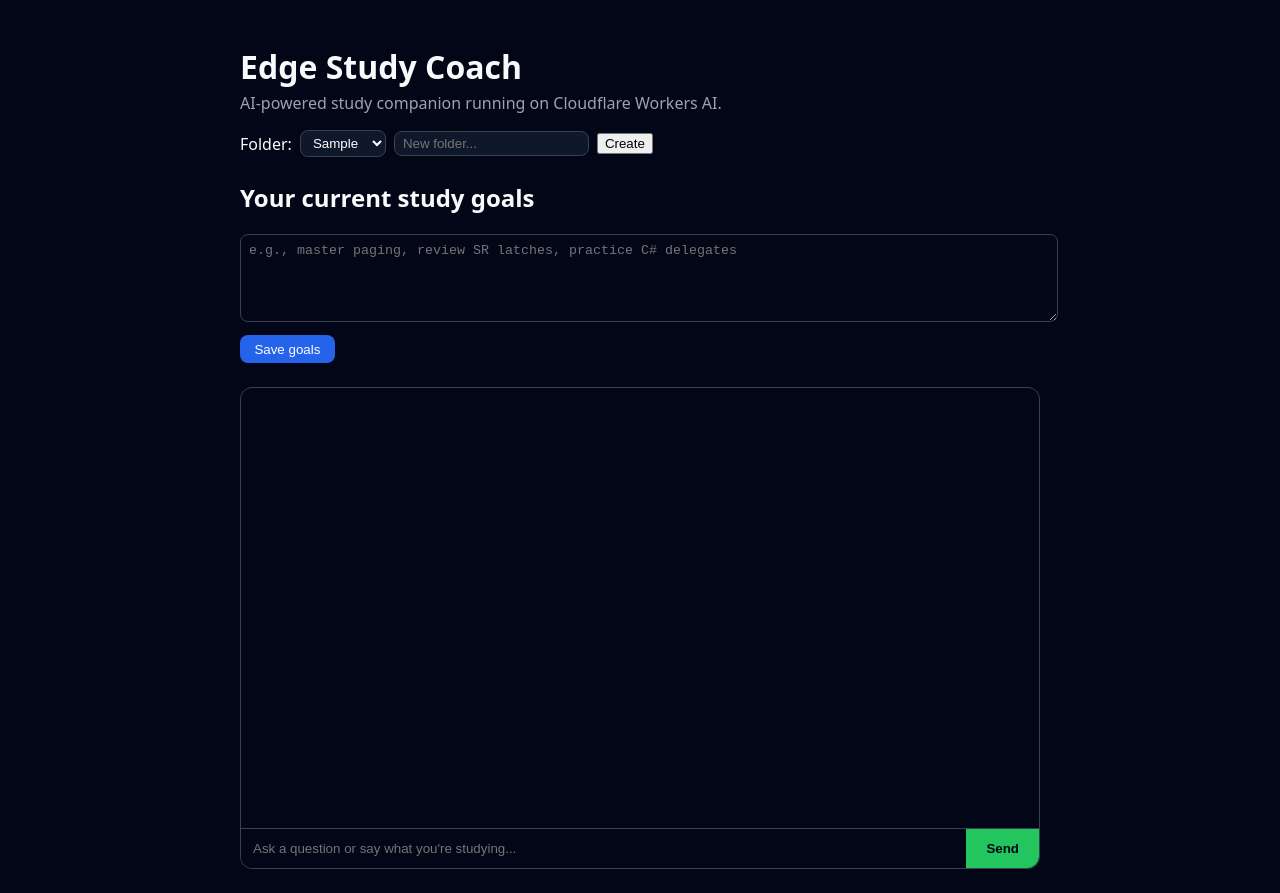
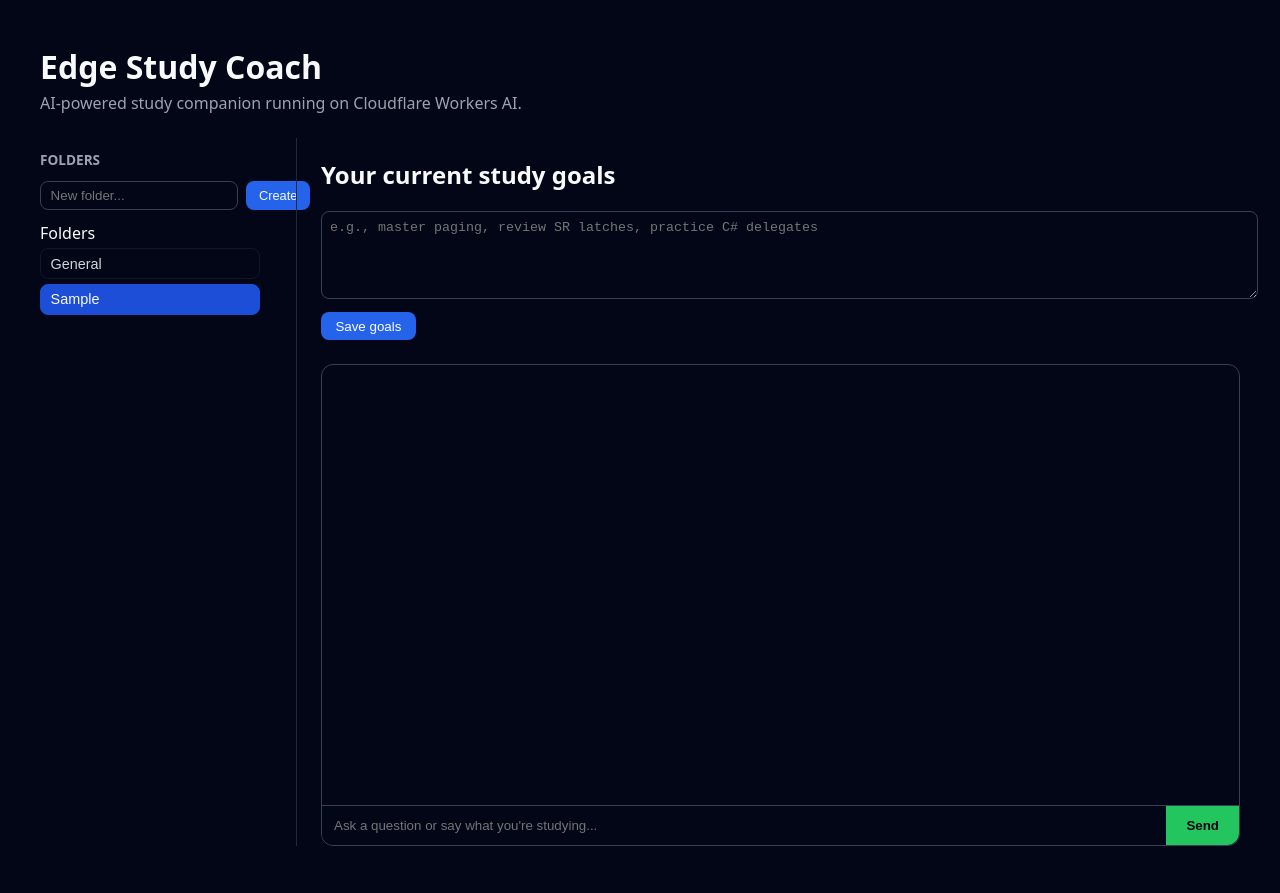
Before and after one commit to nikngeno/cf_ai_edge_study_coach, a website: page public/index.html in a window 1280 px wide. Both pictures are taken after typing "Sample" into the empty fields and a click on the button "Create". After the commit the page ends 870 px from the top, so only its background shows below. Drawn offline with Linux system fonts and the light colour scheme; no server answers.

Commit message:
moved the folder section to the left of the screen

```diff
--- a/public/app.js
+++ b/public/app.js
@@ -1,4 +1,3 @@
-// public/app.js
 (function () {
   const messagesEl = document.getElementById("messages");
   const form = document.getElementById("chatForm");
@@ -6,8 +5,8 @@
   const goalsInput = document.getElementById("goalsInput");
   const saveGoalsBtn = document.getElementById("saveGoalsBtn");
 
-  // Folder-related elements (make sure these exist in index.html)
-  const folderSelect = document.getElementById("folderSelect");
+  // New: folder list container on the left (not a dropdown)
+  const folderListEl = document.getElementById("folderList");
   const newFolderInput = document.getElementById("newFolderInput");
   const createFolderBtn = document.getElementById("createFolderBtn");
 
@@ -16,6 +15,10 @@
 
   let activeFolderId = "general";
   let folders = [{ id: "general", name: "General", goals: [] }];
+
+  // "See more" state for folders
+  const MAX_VISIBLE_FOLDERS = 6;
+  let showAllFolders = false;
 
   if (!sessionId) {
     sessionId = crypto.randomUUID();
@@ -42,19 +45,66 @@
     messagesEl.scrollTop = messagesEl.scrollHeight;
   }
 
-  function renderFolderOptions() {
-    if (!folderSelect) return;
+  // --- NEW: render folders as a vertical list with "see more" ---
+  function renderFolderList() {
+    if (!folderListEl) return;
 
-    folderSelect.innerHTML = "";
-    folders.forEach((f) => {
-      const opt = document.createElement("option");
-      opt.value = f.id;
-      opt.textContent = f.name;
-      if (f.id === activeFolderId) {
-        opt.selected = true;
-      }
-      folderSelect.appendChild(opt);
+    folderListEl.innerHTML = "";
+
+    const visibleFolders = showAllFolders
+      ? folders
+      : folders.slice(0, MAX_VISIBLE_FOLDERS);
+
+    const hiddenCount =
+      folders.length > MAX_VISIBLE_FOLDERS
+        ? folders.length - MAX_VISIBLE_FOLDERS
+        : 0;
+
+    // Title
+    const title = document.createElement("div");
+    title.textContent = "Folders";
+    title.className = "folder-list-title"; // style in CSS
+    folderListEl.appendChild(title);
+
+    // Each folder as a button in the left sidebar
+    visibleFolders.forEach((f) => {
+      const btn = document.createElement("button");
+      btn.type = "button";
+      btn.className =
+        "folder-item" + (f.id === activeFolderId ? " active" : "");
+      btn.textContent = f.name;
+
+      btn.addEventListener("click", () => {
+        activeFolderId = f.id;
+        const folder = folders.find((x) => x.id === activeFolderId);
+        goalsInput.value =
+          folder && Array.isArray(folder.goals)
+            ? folder.goals.join("\n")
+            : "";
+
+        // Re-render to highlight the active folder
+        renderFolderList();
+      });
+
+      folderListEl.appendChild(btn);
     });
+
+    // "⋯ See more" button if there are extra folders
+    if (hiddenCount > 0) {
+      const seeMoreBtn = document.createElement("button");
+      seeMoreBtn.type = "button";
+      seeMoreBtn.className = "folder-see-more";
+      seeMoreBtn.textContent = showAllFolders
+        ? "Show fewer folders"
+        : `⋯ See more (${hiddenCount} more)`;
+
+      seeMoreBtn.addEventListener("click", () => {
+        showAllFolders = !showAllFolders;
+        renderFolderList();
+      });
+
+      folderListEl.appendChild(seeMoreBtn);
+    }
   }
 
   async function loadHistory() {
@@ -74,15 +124,24 @@
       }
 
       activeFolderId = data.activeFolderId || folders[0].id;
-      renderFolderOptions();
 
+      // Sync goals textarea with active folder
       if (Array.isArray(data.activeFolderGoals)) {
         goalsInput.value = data.activeFolderGoals.join("\n");
         const activeFolder = folders.find((f) => f.id === activeFolderId);
         if (activeFolder) {
           activeFolder.goals = data.activeFolderGoals;
         }
+      } else {
+        const activeFolder = folders.find((f) => f.id === activeFolderId);
+        goalsInput.value =
+          activeFolder && Array.isArray(activeFolder.goals)
+            ? activeFolder.goals.join("\n")
+            : "";
       }
+
+      // Render sidebar folders based on latest state
+      renderFolderList();
 
       (data.messages || []).forEach((m) => renderMessage(m.role, m.content));
     } catch (err) {
@@ -102,6 +161,7 @@
       folder.goals = goals;
     }
 
+    // Show user message in UI immediately
     renderMessage("user", text);
 
     input.value = "";
@@ -133,27 +193,25 @@
 
       const data = await res.json();
 
-      // Optionally update folders / activeFolderId from server response
+      // Update folders / activeFolderId from server response so sidebar stays in sync
       if (Array.isArray(data.folders)) {
         folders = data.folders;
       }
       if (data.activeFolderId) {
         activeFolderId = data.activeFolderId;
       }
-      renderFolderOptions();
+
+      renderFolderList();
 
       renderMessage("assistant", data.reply || "(no reply)");
     } catch (err) {
       input.disabled = false;
-      renderMessage(
-        "assistant",
-        "Network error talking to the coach."
-      );
+      renderMessage("assistant", "Network error talking to the coach.");
       console.error(err);
     }
   }
 
-  // Folder creation
+  // Folder creation – still works, just re-renders the sidebar instead of a dropdown
   if (createFolderBtn) {
     createFolderBtn.addEventListener("click", () => {
       const name = newFolderInput.value.trim();
@@ -168,16 +226,7 @@
       newFolderInput.value = "";
       goalsInput.value = "";
 
-      renderFolderOptions();
-    });
-  }
-
-  // Folder switching
-  if (folderSelect) {
-    folderSelect.addEventListener("change", () => {
-      activeFolderId = folderSelect.value;
-      const folder = folders.find((f) => f.id === activeFolderId);
-      goalsInput.value = folder && folder.goals ? folder.goals.join("\n") : "";
+      renderFolderList();
     });
   }
 
@@ -189,7 +238,9 @@
   });
 
   saveGoalsBtn.addEventListener("click", () => {
-    alert("Goals saved for this folder. They’ll be sent with your next question.");
+    alert(
+      "Goals saved for this folder. They’ll be sent with your next question."
+    );
   });
 
   loadHistory();
--- a/public/index.html
+++ b/public/index.html
@@ -12,14 +12,30 @@
         <h1>Edge Study Coach</h1>
         <p>AI-powered study companion running on Cloudflare Workers AI.</p>
       </header>
-      <div class="folder-row">
-  <label for="folderSelect">Folder:</label>
-  <select id="folderSelect"></select>
 
-  <input id="newFolderInput" type="text" placeholder="New folder..." />
+      <!-- New: main layout split into sidebar + main content -->
+      <div class="main-layout">
+        <!-- LEFT: folder sidebar -->
+        <aside class="folder-sidebar">
+          <div class="folder-sidebar-header">
+            <h2>Folders</h2>
+          </div>
+
+          <div class="folder-create-row">
+            <input
+              id="newFolderInput"
+              type="text"
+              placeholder="New folder..."
+            />
             <button id="createFolderBtn" type="button">Create</button>
           </div>
 
+          <!-- This is what app.js uses now instead of <select id="folderSelect"> -->
+          <div id="folderList"></div>
+        </aside>
+
+        <!-- RIGHT: goals + chat -->
+        <div class="main-content">
           <section class="goals">
             <h2>Your current study goals</h2>
             <textarea
@@ -42,6 +58,8 @@
             </form>
           </section>
         </div>
+      </div>
+    </div>
 
     <script src="/app.js"></script>
   </body>
--- a/public/styles.css
+++ b/public/styles.css
@@ -7,7 +7,7 @@
 }
 
 .app {
-  max-width: 800px;
+  max-width: 1200px; /* wider so sidebar doesn't crowd main content */
   margin: 0 auto;
   padding: 1.5rem;
 }
@@ -21,8 +21,114 @@
   margin-top: 0;
 }
 
+/* ---------- LAYOUT: sidebar + main content ---------- */
+
+.main-layout {
+  display: flex;
+  flex-direction: row;
+  gap: 1.5rem;
+  margin-top: 1.5rem;
+}
+
+/* LEFT: folder sidebar */
+.folder-sidebar {
+  width: 220px;
+  min-width: 200px;
+  max-width: 240px;
+  padding: 0.75rem 0.75rem 0.75rem 0;
+  /* border-right removed so it doesn't cut through "Create" */
+}
+
+.folder-sidebar-header h2 {
+  margin: 0 0 0.75rem;
+  font-size: 0.85rem;
+  text-transform: uppercase;
+  color: #9ca3af;
+}
+
+/* New folder row */
+.folder-create-row {
+  display: flex;
+  gap: 0.5rem;
+  margin-bottom: 0.75rem;
+}
+
+.folder-create-row input {
+  flex: 1;
+  padding: 0.35rem 0.6rem;
+  border-radius: 0.5rem;
+  border: 1px solid #374151;
+  background: #020617;
+  color: #f9fafb;
+}
+
+.folder-create-row button {
+  padding: 0.35rem 0.8rem;
+  border-radius: 0.5rem;
+  border: none;
+  background: #2563eb;
+  color: #f9fafb;
+  font-size: 0.8rem;
+  cursor: pointer;
+}
+
+/* Folder list container */
+#folderList {
+  display: flex;
+  flex-direction: column;
+  gap: 0.3rem;
+}
+
+/* Individual folder buttons */
+.folder-item {
+  width: 100%;
+  text-align: left;
+  border: none;
+  padding: 0.4rem 0.6rem;
+  border-radius: 0.5rem;
+  background: #020617;
+  border: 1px solid #111827;
+  cursor: pointer;
+  font-size: 0.9rem;
+  color: #d1d5db;
+}
+
+.folder-item:hover {
+  background: #111827;
+}
+
+.folder-item.active {
+  background: #1d4ed8;
+  border-color: #1d4ed8;
+  color: #f9fafb;
+}
+
+/* "See more" button */
+.folder-see-more {
+  border: none;
+  background: none;
+  color: #6b7280;
+  font-size: 0.8rem;
+  margin-top: 0.5rem;
+  cursor: pointer;
+}
+
+/* RIGHT: goals + chat column */
+.main-content {
+  flex: 1;
+  display: flex;
+  flex-direction: column;
+  gap: 1.5rem;
+
+  /* NEW: move the divider here instead of on the sidebar */
+  border-left: 1px solid #1f2937;
+  padding-left: 1.5rem; /* pushes main content right so line isn't on top of "Create" */
+}
+
+/* ---------- Goals section ---------- */
+
 .goals {
-  margin-top: 1.5rem;
+  margin-top: 0; /* main-layout already has margin-top */
 }
 
 #goalsInput {
@@ -46,8 +152,9 @@
   cursor: pointer;
 }
 
+/* ---------- Chat section ---------- */
+
 .chat {
-  margin-top: 1.5rem;
   border-radius: 0.75rem;
   border: 1px solid #374151;
   background: #020617;
@@ -119,18 +226,5 @@
   font-weight: 600;
   cursor: pointer;
 }
-.folder-row {
-  display: flex;
-  gap: 0.5rem;
-  align-items: center;
-  margin-bottom: 1rem;
-}
 
-#folderSelect,
-#newFolderInput {
-  padding: 0.25rem 0.5rem;
-  border-radius: 0.5rem;
-  border: 1px solid #374151;
-  background: #0f172a;
-  color: #fff;
-}
+/* old dropdown-based folder-row / #folderSelect styles removed */
```
Lines whose indentation alone changed are shown as unchanged.
